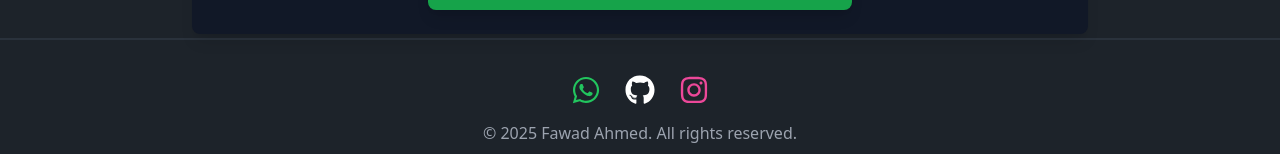
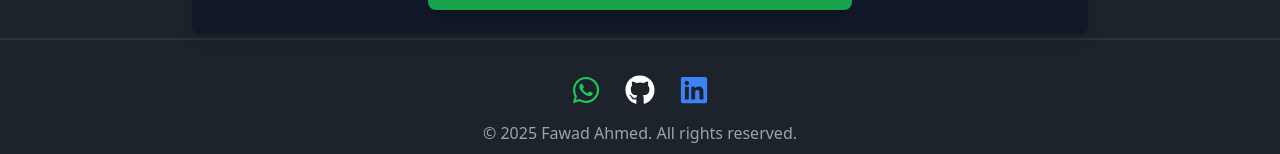
Before and after one commit to Fawad992005/My-Portfolio, a React (Vite) app: page / in a window 1280 px wide. Shown: the part 2737-2891 px from the top of the page. Built offline with nearby package versions, Linux system fonts and the light colour scheme.

Commit message:
Added linkedin

```diff
--- a/src/components/Footer/Footer.component.tsx
+++ b/src/components/Footer/Footer.component.tsx
@@ -1,4 +1,4 @@
-import { FaWhatsapp, FaGithub, FaInstagram } from "react-icons/fa";
+import { FaWhatsapp, FaGithub, FaLinkedin } from "react-icons/fa";
 
 const Footer = () => {
   return (
@@ -21,12 +21,12 @@ const Footer = () => {
           <FaGithub size={30} color="white" />
         </a>
         <a
-          href="https://www.instagram.com/fawadahmed2005"
+          href="https://www.linkedin.com/in/fawad-ahmed-207b3b343/"
           target="_blank"
           rel="noopener noreferrer"
-          className="text-pink-500 hover:text-pink-600 transition duration-300"
+          className="text-blue-500 hover:text-blue-600 transition duration-300"
         >
-          <FaInstagram size={30} />
+          <FaLinkedin size={30} />
         </a>
       </div>
       <p className="text-base text-gray-400">
```
